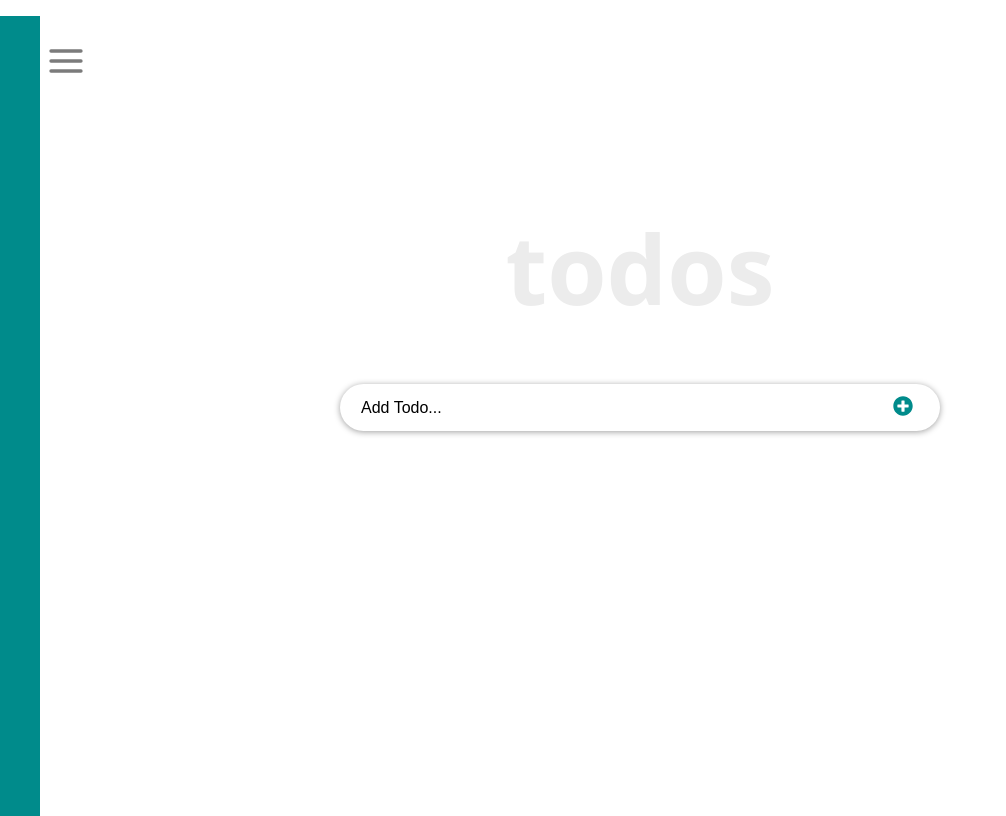
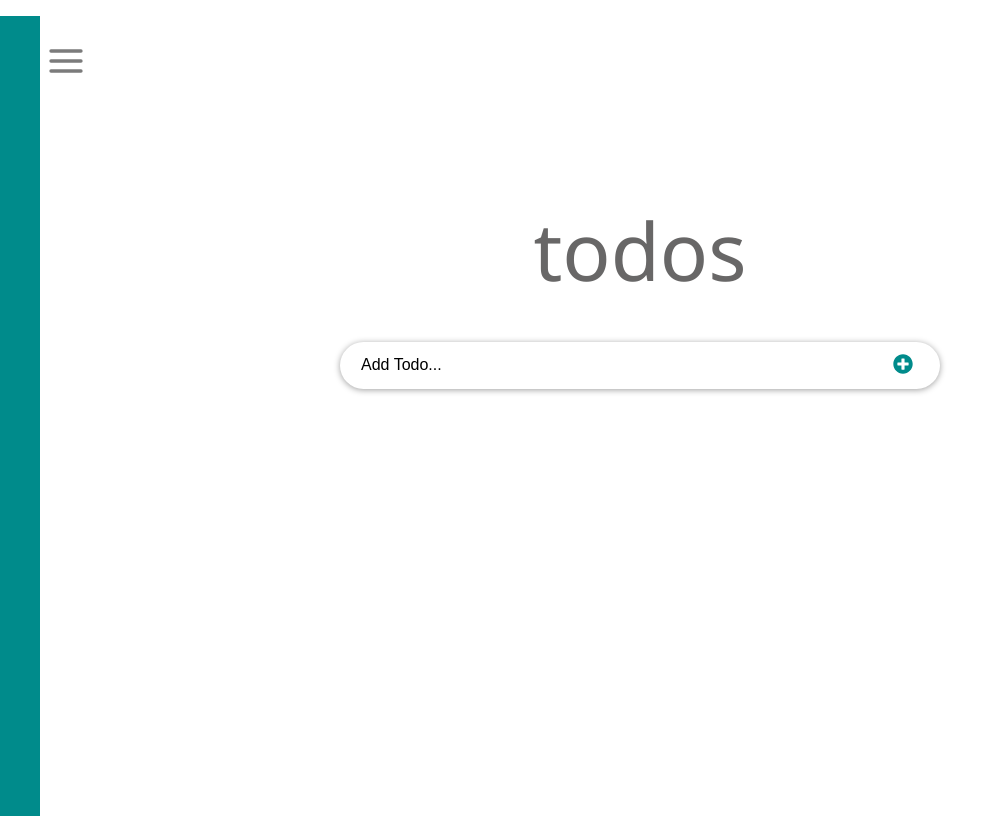
Before and after one commit to Microverse-Fullstack-Program/React-Todos-App, a React (Create React App) app: page / in a window 1280 px wide. Shown: the whole page, without its empty margins (0-1006 px from the left). Built offline with nearby package versions, Linux system fonts and the light colour scheme.

Commit message:
Change header text style

```diff
--- a/src/components/Header.js
+++ b/src/components/Header.js
@@ -11,11 +11,11 @@ const Header = () => {
     <header style={headerStyle}>
       <h1
         style={{
-          fontSize: '6rem',
-          fontWeight: '600',
-          marginBottom: '2rem',
+          fontSize: '5rem',
+          fontWeight: '500',
+          marginBottom: '1rem',
           lineHeight: '1em',
-          color: '#ececec',
+          color: '#686767',
           textTransform: 'lowercase',
           textAlign: 'center',
         }}
```
